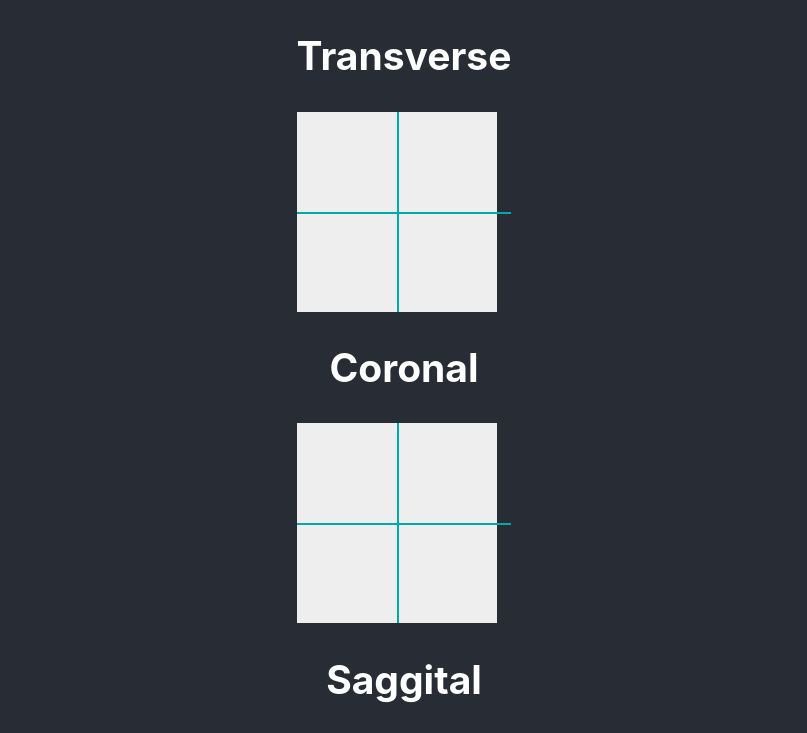
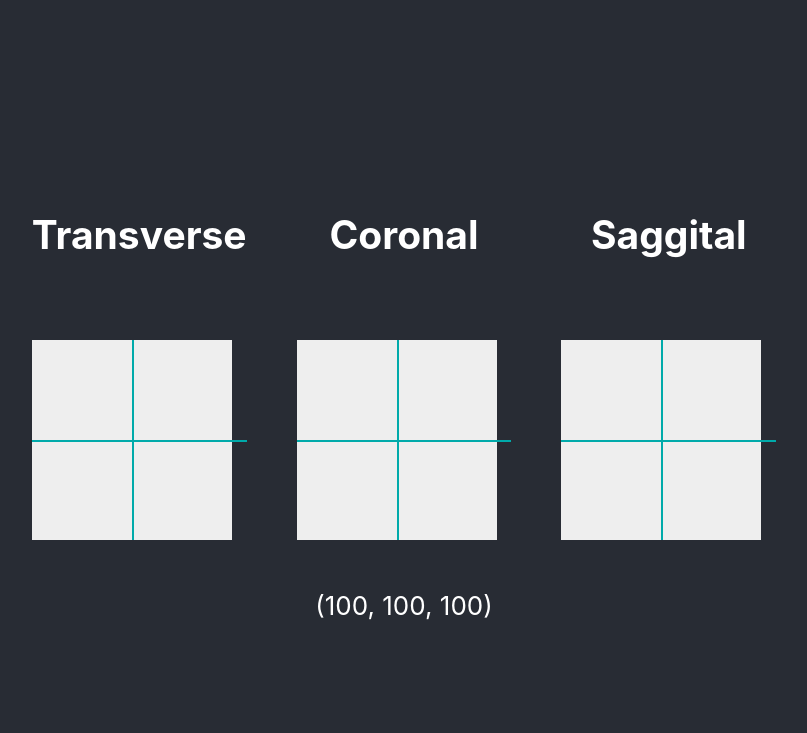
Before and after one commit to michaelmendoza/interactive-playground, a React (Create React App) app: page / in a window 1280 px wide. Shown: the top 733 px of the page, without its empty margins (236-1043 px from the left). Built offline with nearby package versions, Linux system fonts and the light colour scheme.

Commit message:
update layout

```diff
--- a/src/App.css
+++ b/src/App.css
@@ -5,6 +5,17 @@
 .App-logo {
   height: 40vmin;
   pointer-events: none;
+}
+
+.wrapper {
+  display: grid;
+  grid-template-columns: 1fr 1fr 1fr;
+  grid-template-rows: 0.5fr 1fr;
+  gap: 50px;
+}
+
+.box1 {
+  grid-column: 2;
 }
 
 @media (prefers-reduced-motion: no-preference) {
--- a/src/App.js
+++ b/src/App.js
@@ -7,23 +7,24 @@ import Sagittal from './components/Sagittal';
 const Planes = () =>{
   const [position, setPosition] = useState({ x:100, y:100, z:100 })
   return (
-    <div>
+    <div className = 'wrapper'>
       <h2>Transverse</h2>
+      <h2>Coronal</h2>
+      <h2 >Saggital</h2>
       <div>
         <Transverse position = {position} setPosition = {setPosition}></Transverse>
       </div>
-      <h2>Coronal</h2>
       <div>
         <Coronal position = {position} setPosition = {setPosition}></Coronal>
       </div>
-      <h2>Saggital</h2>
       <div>
         <Sagittal position = {position} setPosition = {setPosition}></Sagittal>
       </div>
-      <div>
+      <div className='box1'>
       ({position.x}, {position.y}, {position.z})
       </div>
     </div>
+
   );
 }
 
--- a/src/components/Transverse.jsx
+++ b/src/components/Transverse.jsx
@@ -75,7 +75,7 @@ const Transverse = ({position, setPosition}) => {
     <div className='viewer-3d'>
 
         <div className='viewer-continer' style={{ backgroundColor: color}} ref={viewerRef} onMouseMove={handleMouseMove} onMouseLeave={handleMouseLeave}>
-          <div className='drag-handle-viewable-h' style={{ top:position.y}||{backgroundColor: "#aa008e"}} onMouseDown={handleMouseDown} onMouseUp={handleMouseUp}>
+          <div className='drag-handle-viewable-h' style={{ top:position.y,color:'black'}} onMouseDown={handleMouseDown} onMouseUp={handleMouseUp}>
             <div className='drag-handle-dragable-h'></div>
           </div>
           <div className='drag-handle-viewable-v' style={{ left:position.x }} onMouseDown={handleMouseDown} onMouseUp={handleMouseUp}>
```
